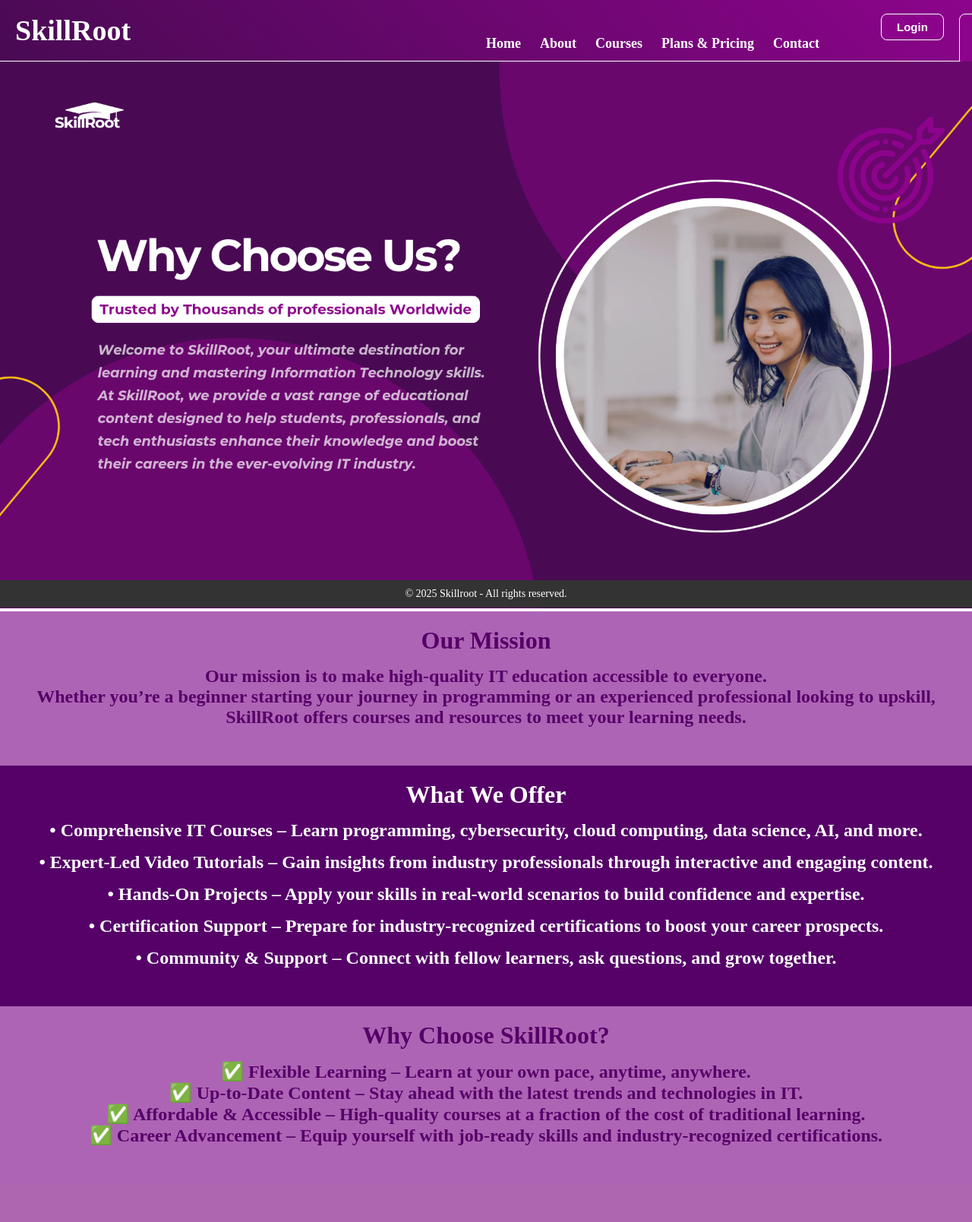
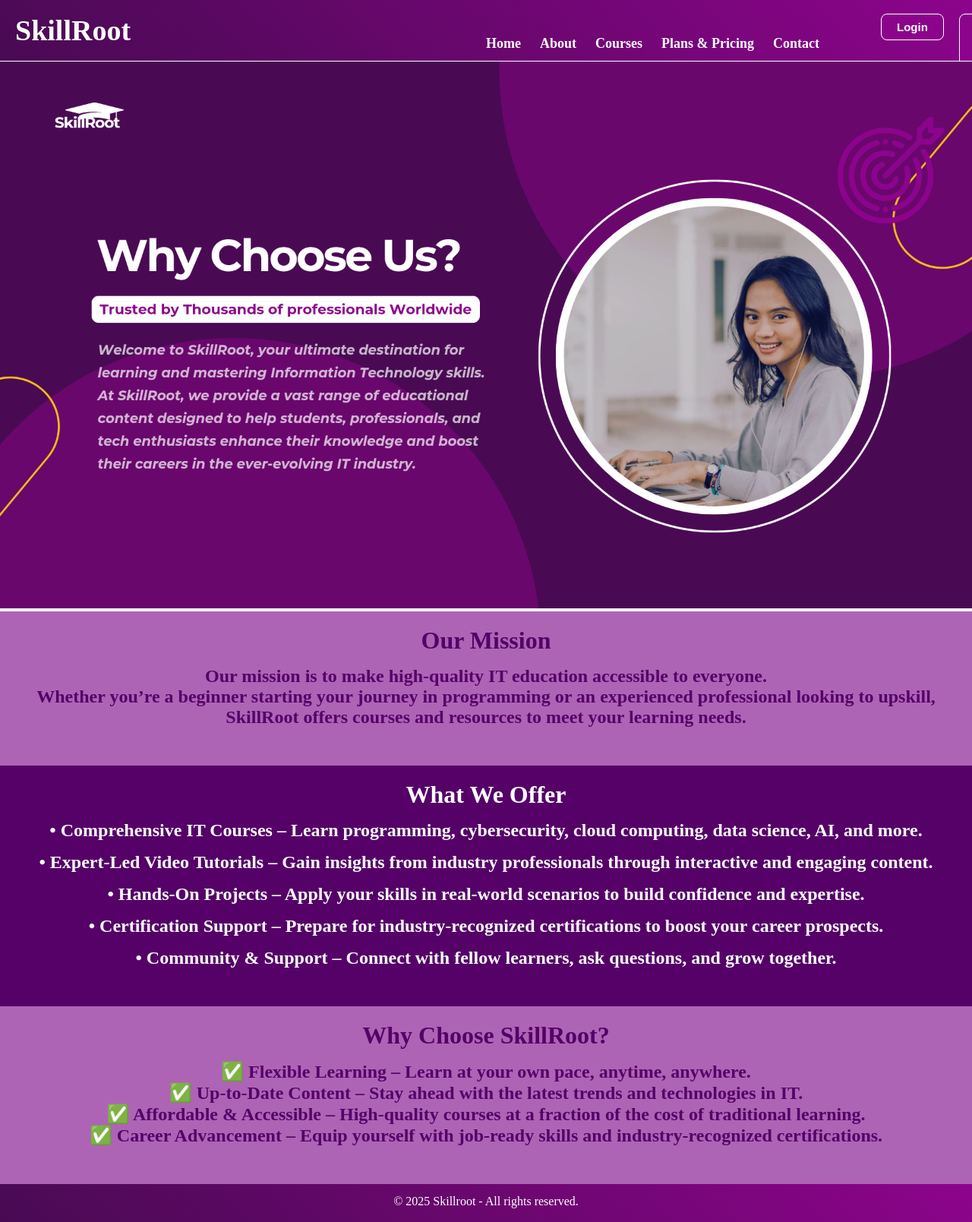
Before and after one commit to sanju-221/SkillRoot, a Django app: page /about/ in a window 1280 px wide; the page is wider, and only the part inside the window is pictured. Shown: that part at 76% size. Before the commit the page ends 1508 px from the top of that part, so only its background shows below. Run offline with Django 4.2, Linux system fonts and the light colour scheme.

Commit message:
second commit

```diff
--- a/static/about.css
+++ b/static/about.css
@@ -3,10 +3,13 @@
     padding: 0px;
     box-sizing: border-box;
 }
+html, body {
+    height: 100%;
+}
 img {
     margin-top: .5px;
     position: relative;
-    padding-bottom: -10px;
+    padding-bottom: -15px;
     height: 100%;
 
 }
@@ -27,14 +30,3 @@ h2{
     text-align: center;
     padding-bottom: 50px;
 }
-.footers {
-    position: fixed;
-    bottom: 0;
-    width: 100%;
-    background-color: #333;
-    color: white;
-    text-align: center;
-    padding: 10px 0;
-    font-size: 14px;
-    position: fixed;
-}
--- a/static/contact.css
+++ b/static/contact.css
@@ -3,3 +3,6 @@
     padding: 0px;
     box-sizing: border-box;
 }
+body{
+    background-color: rgb(74, 27, 91);
+}
--- a/static/login.css
+++ b/static/login.css
@@ -18,6 +18,7 @@ body {
     height: 350px;
     margin-left: 532px;
     margin-top: 130px;
+    margin-bottom: 163px;
 }
 .login-box h2 {
     margin-bottom: 20px;
--- a/static/styles.css
+++ b/static/styles.css
@@ -14,6 +14,7 @@
     height: 80px;
     margin: 0%;
     padding: 0%;
+    overflow: auto;
 }
 .nav-list{
     list-style: none;
@@ -46,8 +47,6 @@
     border: 1px solid #ffffff;
     cursor: pointer;
     transition: 0.3s ease-in-out;
-
-
 }
 
 /* Login Button */
@@ -68,3 +67,12 @@
 .signup-btn:hover {
     background-color: #490A53;
 }
+.foot{
+    background: linear-gradient(45deg, #490A53, #8C048B);
+    position: relative;
+    height: 50px;
+    clear: both;
+    text-align: center;
+    padding-top: 14px;
+    color: rgb(255, 255, 255);
+}
--- a/templates/about.html
+++ b/templates/about.html
@@ -9,6 +9,7 @@ About
  {% endblock extrn_css %}
 
 {% block body %}
+<div class="container">
     <div class="about-image">
         <img src="{% static 'images/poster2.png' %}" alt="Poster Image" width="100%" height="700px">
     </div>
@@ -32,7 +33,6 @@ About
             ✅ Career Advancement – Equip yourself with job-ready skills and industry-recognized certifications.
             </h2>
     </div>
-<div class="footers">
-    <p>&copy; 2025 Skillroot - All rights reserved.</p>
 </div>
+
 {% endblock body %}
--- a/templates/base.html
+++ b/templates/base.html
@@ -31,6 +31,8 @@
         </div>
     </div>
     {% block body %} {% endblock body %}
-
 </body>
+<footer class="foot">
+    <p>&copy; 2025 Skillroot - All rights reserved.</p>
+</footer>
 </html>
```
Also changed, not shown: static/index.css (+8 -8 lines). Lines whose indentation alone changed are shown as unchanged.
